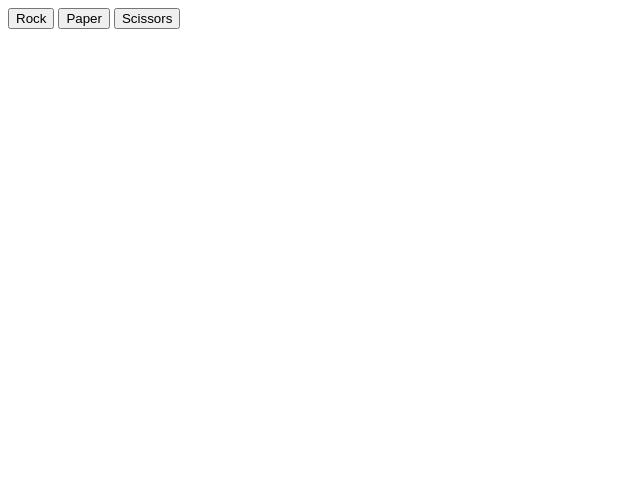
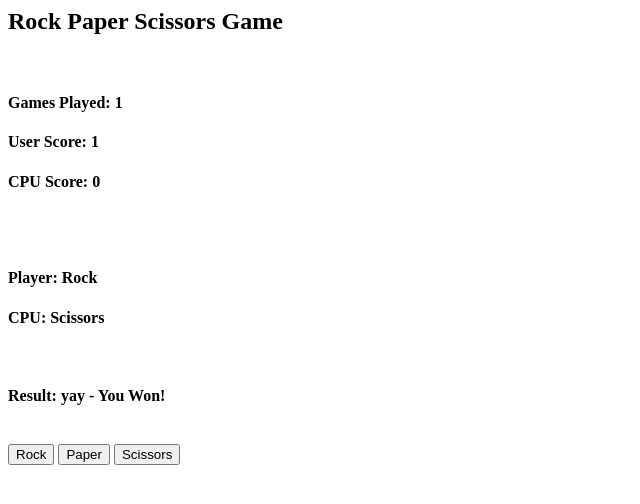
Before and after one commit to W0LFYY/rock-paper-scissors, a plain HTML site: page index.html in a window 1280 px wide. Both pictures are taken after a click on the button "Rock". Shown: the whole page, without its empty margins (0-640 px from the left). Drawn offline with Linux system fonts and the light colour scheme.

Commit message:
final commit for rps

```diff
--- a/dom.js
+++ /dev/null
@@ -1,4 +0,0 @@
-var rock = document.getElementById('rock')
-var paper = document.getElementById('paper')
-var scissors = document.getElementById('scissors')
-var computerChoices = ["rock", "paper", "scissors"];
--- a/index.html
+++ b/index.html
@@ -1,15 +1,44 @@
 <html>
-    <body>
-            <button id="rock">
-                Rock
-            </button>
-            <button id="paper">
-                Paper
-            </button>
-            <button id="scissors">
-                Scissors
-            </button>
-        <script src="./dom.js"></script>
-        <script>src="./main.js"</script>
-    </body>
+<head>
+	<meta charset="UTF-8">
+	<title>Rock Paper Scissors</title>
+	<script src="main.js"></script>
+</head>
+<body>
+	<div class = "container text-center">
+		<h2>Rock Paper Scissors Game</h2>
+		<br>
+		<div class="container">
+            <div class="row">
+		<div class="col-sm">
+		      <h4>Games Played: <span id="games">0</span></h4>
+		    </div>
+		    <div class="col-sm">
+		      <h4>User Score: <span id="user_score">0</span></h4>
+		    </div>
+		    <div class="col-sm">
+		      <h4>CPU Score: <span id="cpu_score">0</span></h4>
+		    </div>
+          </div>
+          <br>
+          <br>
+          <div class="row">
+		    <div class="col-sm">
+		      <h4>Player: <span id="player_choice">-</span></h4>
+		    </div>
+		    <div class="col-sm">
+		      <h4>CPU: <span id="cpu_choice">-</span></h4>
+		    </div>
+          </div>
+          <br>
+		  <h4>Result: <span id="result">-</span></h4>
+		</div>
+		<br>
+		<span>
+			<button type="button" class="btn btn-success btn-lg" id="rock" onclick="game(rock)">Rock</button>
+			<button type="button" class="btn btn-success btn-lg" id="paper" onclick="game(paper)">Paper</button>
+			<button type="button" class="btn btn-success btn-lg" id="scissors" onclick="game(scissors)">Scissors</button>
+		</span>
+	</div>
+</body>
 </html>
--- a/main.js
+++ b/main.js
@@ -0,0 +1,42 @@
+var games_played = 0;
+var user_score = 0;
+var cpu_score = 0;
+var rock = "Rock";
+var paper = "Paper"
+var scissors = "Scissors"
+function game(weapon_value) {
+	var possible_computer = ["Rock", "Paper", "Scissors"];
+	var computer_weapon = possible_computer[Math.floor(Math.random() * possible_computer.length)];
+	var user_weapon = weapon_value;
+	var result;
+	if (user_weapon === computer_weapon) {
+		result = "Tie";
+		games_played++;
+	}
+	 else if (user_weapon == "Rock" && computer_weapon == "Scissors") {
+		result = "yay - You Won!";
+		games_played++;
+		user_score++;
+	}
+	else if (user_weapon == "Paper" && computer_weapon == "Rock") {
+		result = "yay - You Won!";
+		games_played++;
+		user_score++;
+	}
+	else if (user_weapon == "Scissors" && computer_weapon == "Paper") {
+		result = "yay - You Won!";
+		games_played++;
+		user_score++;
+	}
+	else {
+		result = "hehe - You Lost!",
+		games_played++;
+		cpu_score++;
+	}
+	document.getElementById('player_choice').innerHTML = user_weapon;
+	document.getElementById('cpu_choice').innerHTML = computer_weapon;
+	document.getElementById('result').innerHTML = result;
+	document.getElementById('games').innerHTML = games_played;
+	document.getElementById('user_score').innerHTML = user_score;
+	document.getElementById('cpu_score').innerHTML = cpu_score;
+};
```
